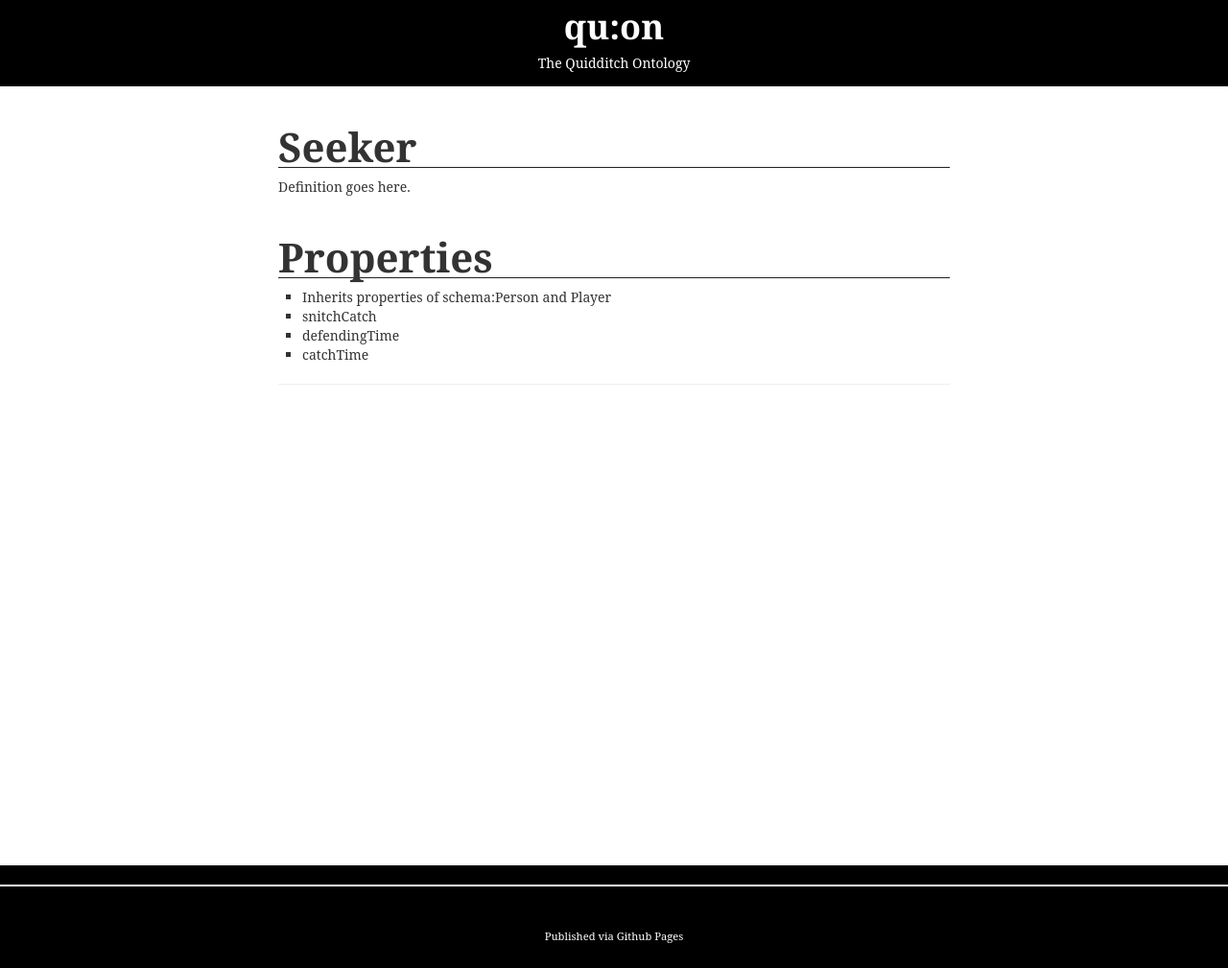
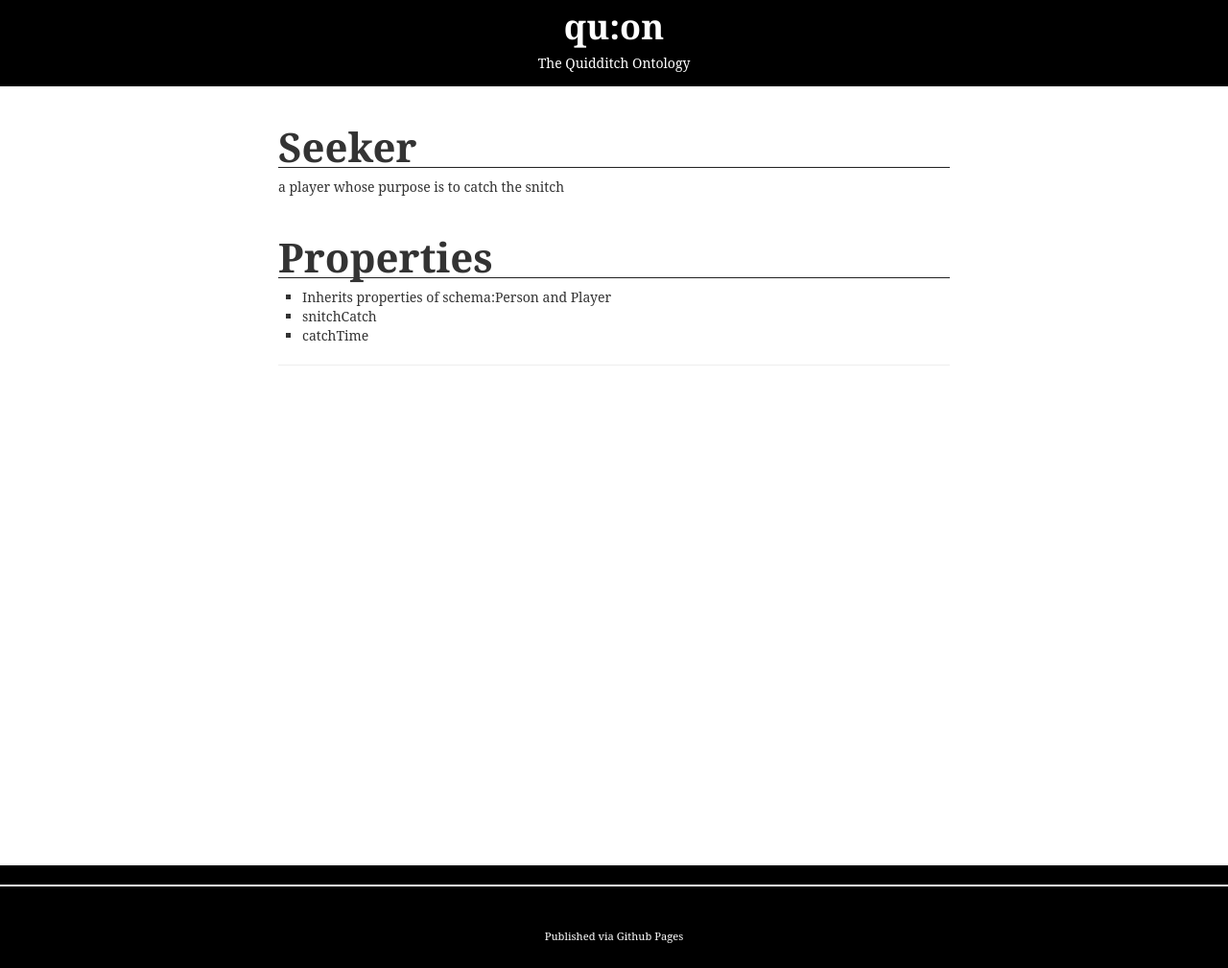
Before and after one commit to helrond/quon, a Jekyll site: the page built from Seeker.md, in a window 1280 px wide. Shown: the whole page at 96% size. Built offline with Jekyll 4.4.1, drawn with Linux system fonts in a browser that asks for light colours; some web fonts are replaced.

Commit message:
added definition, deleted property "defending time"

```diff
--- a/Seeker.md
+++ b/Seeker.md
@@ -3,9 +3,8 @@ title: Seeker
 layout: type
 categories: type
 ---
-Definition goes here.
+a player whose purpose is to catch the snitch
 ##Properties
 * Inherits properties of [schema:Person](http://schema.org/Person) and [Player](Player)
 * snitchCatch
-* defendingTime
 * catchTime
```
